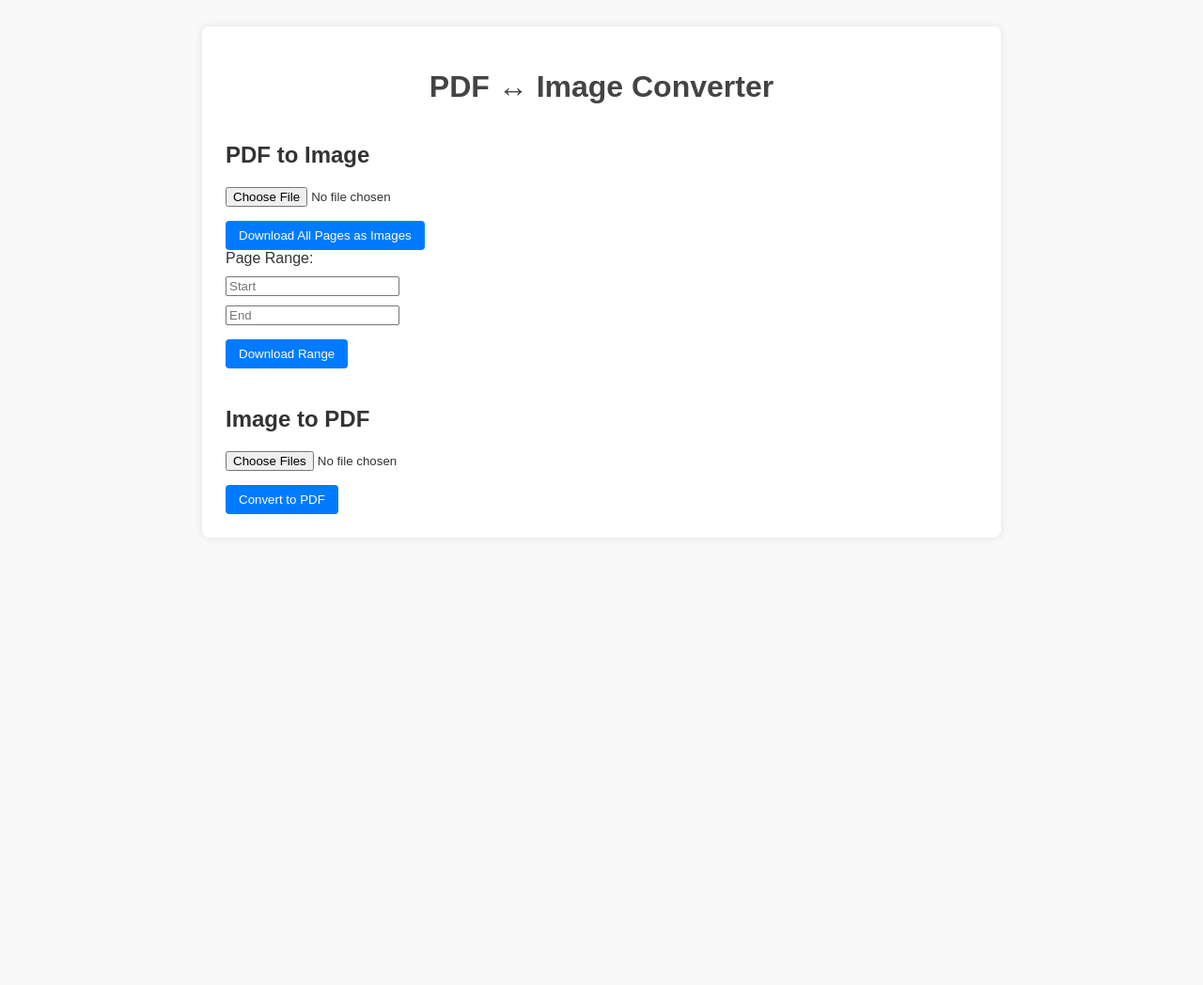
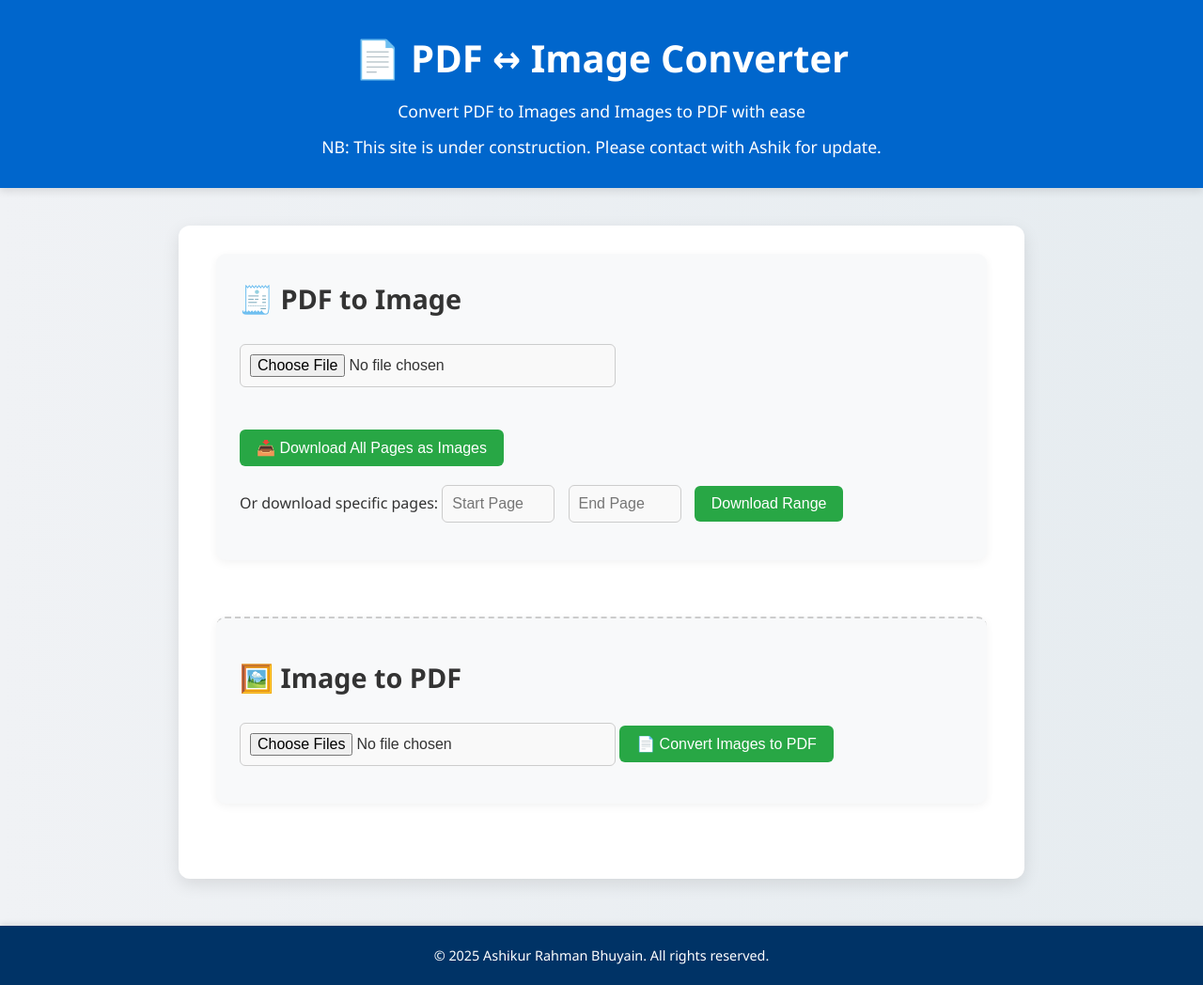
Before and after one commit to ashikHstu/PDF-to-Image-to-PDF, a plain HTML site: page index.html in a window 1280 px wide. Shown: the whole page at 94% size. Before the commit the page ends 800 px from the top, so only its background shows below. Drawn offline with nearby package versions, Linux system fonts and the light colour scheme.

Commit message:
updated the code

```diff
--- a/index.html
+++ b/index.html
@@ -7,29 +7,46 @@
   <link rel="stylesheet" href="style.css" />
 </head>
 <body>
+
+  <!-- 🌟 Header -->
+  <header>
+    <h1>📄 PDF ↔ Image Converter</h1>
+    <p>Convert PDF to Images and Images to PDF with ease</p>
+    <p>NB: This site is under construction. Please contact with Ashik for update.</p>
+  </header>
+
+  <!-- 🧰 Main Container -->
   <div class="container">
-    <h1>PDF ↔ Image Converter</h1>
 
+    <!-- PDF to Image Section -->
     <div class="section">
-      <h2>PDF to Image</h2>
+      <h2>🧾 PDF to Image</h2>
       <input type="file" id="pdfInput" accept="application/pdf" />
+
       <div class="options">
-        <button onclick="downloadAllPages()">Download All Pages as Images</button>
-        <div>
-          <label>Page Range: </label>
-          <input type="number" id="startPage" placeholder="Start" min="1"/>
-          <input type="number" id="endPage" placeholder="End" min="1"/>
+        <button onclick="downloadAllPages()">📥 Download All Pages as Images</button>
+        <div class="range-input">
+          <label>Or download specific pages:</label>
+          <input type="number" id="startPage" placeholder="Start Page" min="1"/>
+          <input type="number" id="endPage" placeholder="End Page" min="1"/>
           <button onclick="downloadPageRange()">Download Range</button>
         </div>
       </div>
     </div>
 
+    <!-- Image to PDF Section -->
     <div class="section">
-      <h2>Image to PDF</h2>
+      <h2>🖼️ Image to PDF</h2>
       <input type="file" id="imageInput" accept="image/*" multiple />
-      <button onclick="convertImagesToPDF()">Convert to PDF</button>
+      <button onclick="convertImagesToPDF()">📄 Convert Images to PDF</button>
     </div>
+
   </div>
+
+  <!-- 🔚 Footer -->
+  <footer>
+    <p>&copy; 2025 Ashikur Rahman Bhuyain. All rights reserved.</p>
+  </footer>
 
   <!-- Libraries -->
   <script src="https://cdnjs.cloudflare.com/ajax/libs/pdf.js/2.13.216/pdf.min.js"></script>
--- a/style.css
+++ b/style.css
@@ -1,48 +1,121 @@
-body {
-    font-family: Arial, sans-serif;
-    padding: 20px;
-    background: #f9f9f9;
-    color: #333;
+/* Reset some basics */
+* {
+    box-sizing: border-box;
+    margin: 0;
+    padding: 0;
   }
 
-  .container {
-    max-width: 800px;
-    margin: auto;
-    background: white;
-    padding: 25px;
-    border-radius: 8px;
-    box-shadow: 0 0 10px rgba(0, 0, 0, 0.1);
+  body {
+    font-family: 'Segoe UI', Tahoma, Geneva, Verdana, sans-serif;
+    background: linear-gradient(to right, #f0f2f5, #e6ecf0);
+    color: #333;
+    line-height: 1.6;
   }
 
-  h1 {
+  /* Header styling */
+  header {
+    background: #0066cc;
+    color: #fff;
     text-align: center;
-    color: #444;
+    padding: 30px 20px;
+    box-shadow: 0 4px 8px rgba(0,0,0,0.1);
   }
 
-  .section {
-    margin-top: 40px;
+  header h1 {
+    font-size: 2.5rem;
   }
 
-  input[type="file"], input[type="number"] {
-    display: block;
-    margin: 10px 0;
+  header p {
+    margin-top: 10px;
+    font-size: 1.1rem;
+  }
+
+  /* Main container */
+  .container {
+    max-width: 900px;
+    margin: 40px auto;
+    background: #ffffff;
+    padding: 30px 40px;
+    border-radius: 12px;
+    box-shadow: 0 6px 18px rgba(0, 0, 0, 0.1);
+  }
+
+  /* Section titles */
+  .section {
+    margin-bottom: 40px;
+  }
+  .section {
+    margin-bottom: 50px;
+    padding-bottom: 30px;
+    border-radius: 10px;
+    padding: 25px;
+    background-color: #f8f9fa;
+    box-shadow: 0 3px 10px rgba(0, 0, 0, 0.05);
+  }
+
+  /* Separation between sections */
+  .section + .section {
+    margin-top: 60px;
+    border-top: 2px dashed #ccc;
+    padding-top: 40px;
+  }
+
+
+  .section h2 {
+    font-size: 1.8rem;
+    color: #333;
+    margin-bottom: 15px;
+  }
+
+  /* File input and buttons */
+  input[type="file"],
+  input[type="number"] {
+    padding: 10px;
+    margin: 10px 0 15px;
+    width: 100%;
+    max-width: 400px;
+    border: 1px solid #ccc;
+    border-radius: 6px;
+    background-color: #f9f9f9;
+    font-size: 1rem;
+  }
+
+  .range-input {
+    margin-top: 10px;
+  }
+
+  .range-input input {
+    width: 120px;
+    margin-right: 10px;
   }
 
   button {
-    padding: 8px 14px;
-    margin-top: 5px;
-    margin-right: 10px;
-    background-color: #007BFF;
+    background-color: #28a745;
+    color: white;
+    padding: 10px 18px;
+    margin-top: 10px;
+    font-size: 1rem;
     border: none;
-    color: white;
+    border-radius: 6px;
     cursor: pointer;
-    border-radius: 4px;
+    transition: background-color 0.3s ease;
   }
 
   button:hover {
-    background-color: #0056b3;
+    background-color: #218838;
   }
 
   .options {
-    margin-top: 10px;
+    margin-top: 20px;
   }
+
+  /* Footer styling */
+  footer {
+    text-align: center;
+    padding: 20px;
+    background-color: #003366;
+    color: white;
+    font-size: 0.9rem;
+    margin-top: 50px;
+    box-shadow: 0 -2px 6px rgba(0, 0, 0, 0.1);
+  }
```
